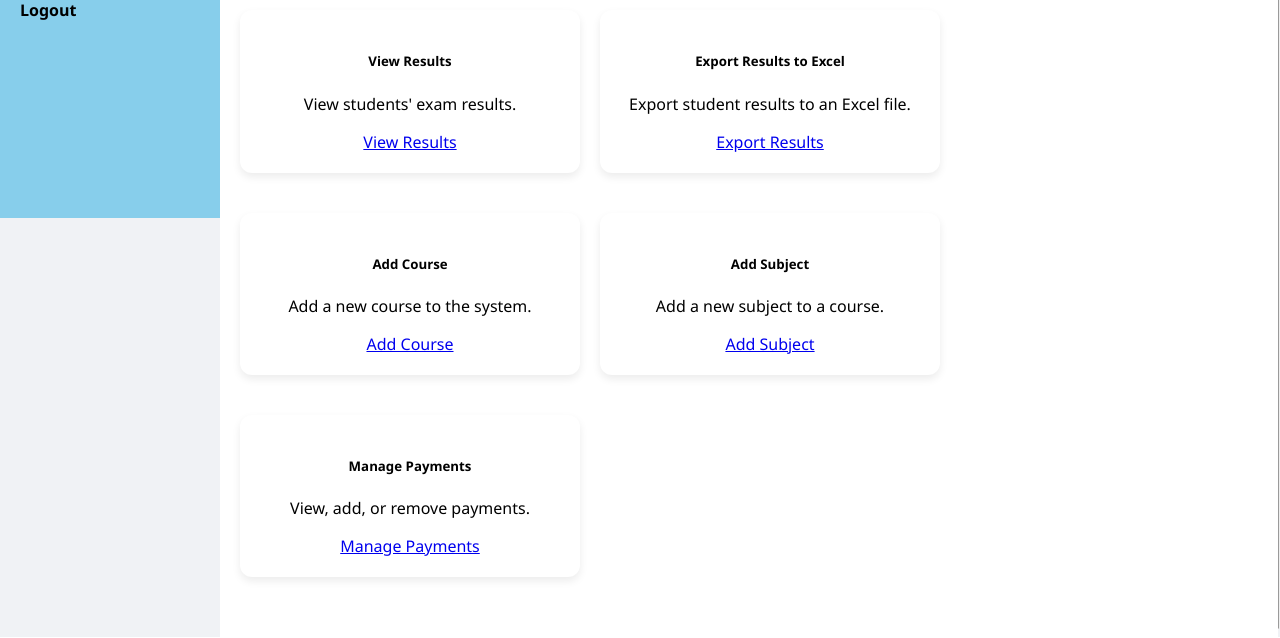
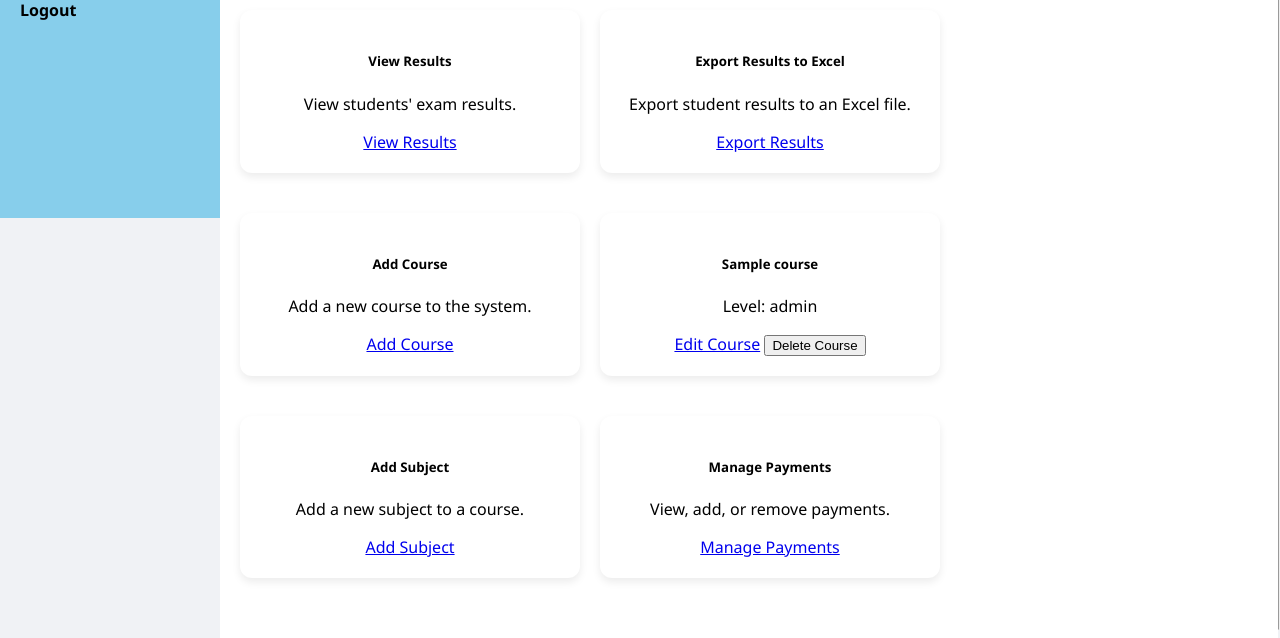
Before and after one commit to sakwasilas/summit, a Flask app: page /admin_dashboard in a window 1280 px wide. Shown: the part 612-1250 px from the top of the page. Run offline with Flask 3, Linux system fonts and the light colour scheme; the visitor is signed in with stand-in values (Sample User, id 1); tables that the repository leaves empty hold one stand-in row (values such as "Sample post").

Commit message:
added a course and subjet route and html

```diff
--- a/app.py
+++ b/app.py
@@ -1,5 +1,5 @@
 from flask import Flask, render_template, request, redirect, url_for, session
-from models import User, Admin
+from models import User, Admin,Course
 from connections import SessionLocal
 
 app = Flask(__name__)
@@ -46,7 +46,13 @@ def login():
 def admin_dashboard():
     if 'role' not in session or session['role'] != 'admin':
         return redirect(url_for('login'))
-    return render_template('admin/admin_dashboard.html', username=session.get('username'))
+
+
+    db = SessionLocal()
+    courses = db.query(Course).all()
+
+    return render_template('admin/admin_dashboard.html', courses=courses, username=session.get('username'))
+
 
 """
 student dashboard
@@ -55,7 +61,81 @@ student dashboard
 def student_dashboard():
     if 'role' not in session or session['role'] != 'student':
         return redirect(url_for('login'))
+
     return render_template('students/student_dashboard.html',username=session.get('username'))
+
+'''
+add course
+'''
+@app.route('/add_course', methods=['GET', 'POST'])
+def add_course():
+    if 'role' not in session or session['role'] != 'admin':
+        return redirect(url_for('login'))
+
+    db = SessionLocal()
+
+    if request.method == 'POST':
+        course_name = request.form['course_name']
+        course_level = request.form['course_level']
+
+        new_course = Course(name=course_name, level=course_level)
+        db.add(new_course)
+        db.commit()
+
+        return redirect(url_for('admin_dashboard'))
+
+    return render_template('admin/add_course.html')
+
+'''
+edit a course
+'''
+@app.route('/edit_course/<int:course_id>', methods=['GET', 'POST'])
+def edit_course(course_id):
+    if 'role' not in session or session['role'] != 'admin':
+        return redirect(url_for('login'))
+
+    db = SessionLocal()
+
+
+    course = db.query(Course).filter(Course.id == course_id).first()
+
+    if not course:
+        return "Course not found", 404
+
+    if request.method == 'POST':
+
+        course.name = request.form['course_name']
+        course.level = request.form['course_level']
+
+        db.commit()
+
+        return redirect(url_for('admin_dashboard'))
+
+
+    return render_template('admin/edit_course.html', course=course)
+
+'''
+delete a course
+'''
+@app.route('/delete_course/<int:course_id>', methods=['POST'])
+def delete_course(course_id):
+    if 'role' not in session or session['role'] != 'admin':
+        return redirect(url_for('login'))
+
+    db = SessionLocal()
+
+
+    course = db.query(Course).filter(Course.id == course_id).first()
+
+    if not course:
+        return "Course not found", 404
+
+    db.delete(course)
+    db.commit()
+
+    return redirect(url_for('admin_dashboard'))
+
+
 
 
 
--- a/templates/admin/admin_dashboard.html
+++ b/templates/admin/admin_dashboard.html
@@ -154,11 +154,26 @@
             </div>
 
             <!-- Add Course Card -->
-            <div class="card">
-                <h5>Add Course</h5>
-                <p>Add a new course to the system.</p>
-                <a href="{{ ('add_course') }}">Add Course</a>
-            </div>
+<div class="card">
+    <h5>Add Course</h5>
+    <p>Add a new course to the system.</p>
+    <a href="{{ ('add_course') }}">Add Course</a>
+</div>
+
+<!-- Loop over courses and display them -->
+{% for course in courses %}
+<div class="card">
+    <h5>{{ course.name }}</h5>
+    <p>Level: {{ course.level }}</p>
+    <a href="{{ url_for('edit_course', course_id=course.id) }}">Edit Course</a>
+    <!-- Form for deleting the course -->
+    <form method="POST" action="{{ url_for('delete_course', course_id=course.id) }}" style="display:inline;">
+        <button type="submit" onclick="return confirm('Are you sure you want to delete this course?');">Delete Course</button>
+    </form>
+</div>
+{% else %}
+    <p>No courses available.</p>
+{% endfor %}
 
             <!-- Add Subject Card -->
             <div class="card">
```
Also changed, not shown: models.py (+36 -2 lines), templates/admin/add_course.html (added, +24 -0 lines), templates/admin/edit_course.html (added, +24 -0 lines).
